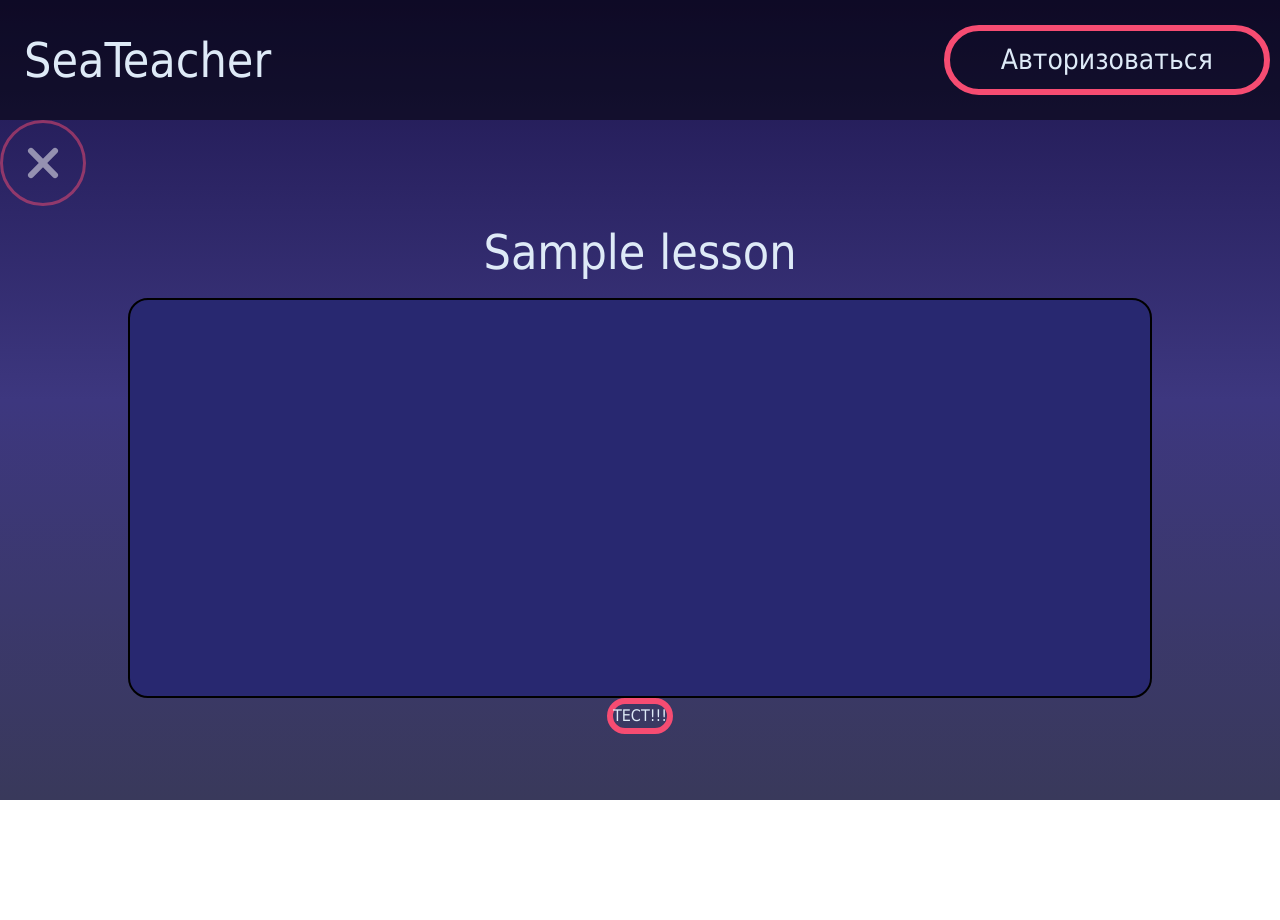
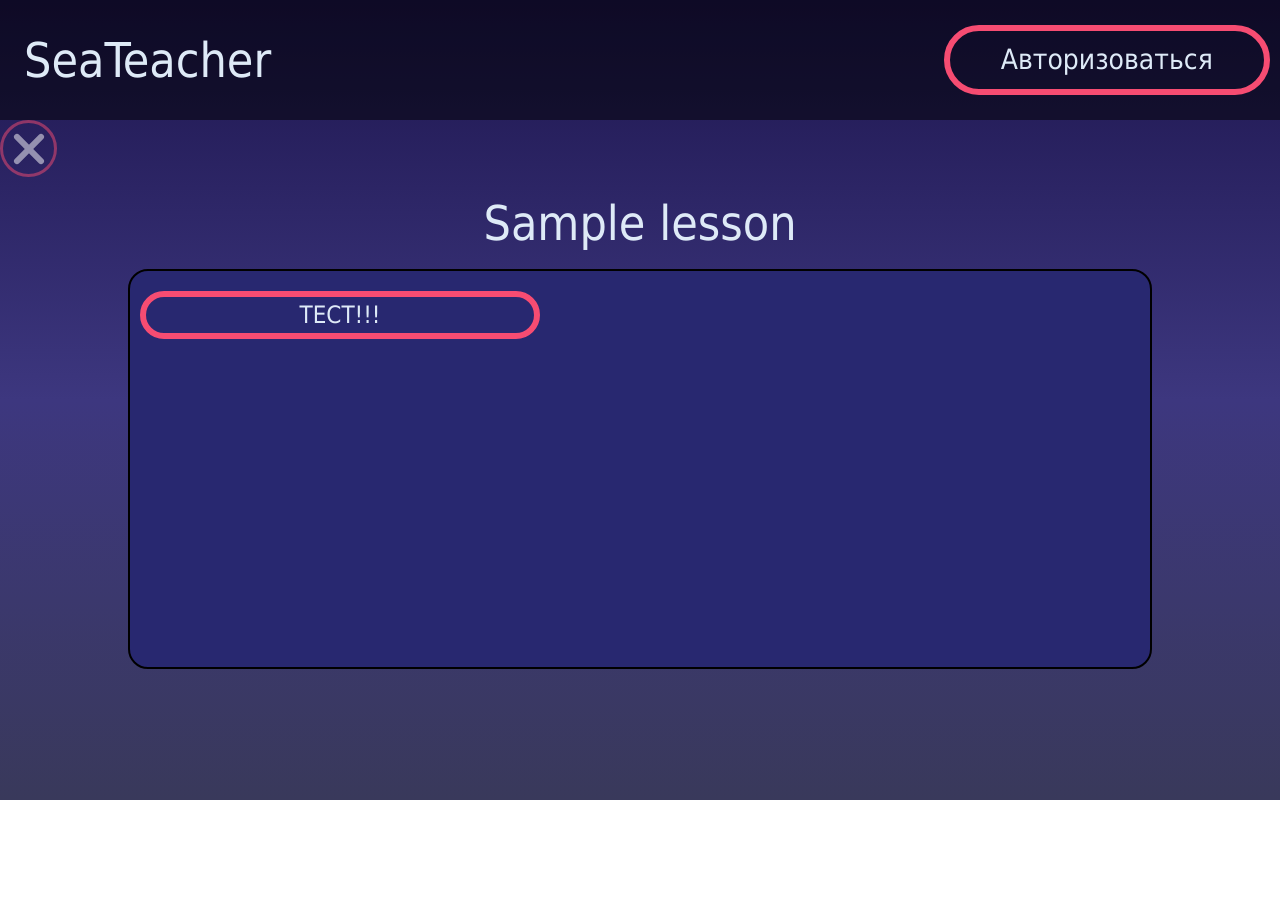
Before and after one commit to colornew/SeaTeacher, a Flask app: page /lesson/1 in a window 1280 px wide. Run offline with Flask 2, Linux system fonts and the light colour scheme; tables that the repository leaves empty hold one stand-in row (values such as "Sample post"); parts of the project's set-up code (start-up, migrations or seed data) failed here and were passed over.

Commit message:
Correct position button test

```diff
--- a/static/css/lesson.css
+++ b/static/css/lesson.css
@@ -9,7 +9,7 @@
     border-radius: 20px;
     background: #282870;
     font-size: x-large;
-    max-height: 70vh;
+    max-height: 68vh;
 }
 
 .lesson-name {
@@ -19,6 +19,7 @@
 }
 
 .content-block {
+    word-wrap: break-word;
     margin: 10px 0 0 0;
 }
 
@@ -47,7 +48,6 @@
 }
 
 .video {
-    width: 100%;
 }
 
 .btn-close {
@@ -55,8 +55,8 @@
     padding: 0;
     border: 3px solid #F64C72;
     border-radius: 50%;
-    width: 80px;
-    height: 80px;
+    width: 4vw;
+    height: 4vw;
     display: flex;
     flex-flow: column nowrap;
     justify-content: center;
@@ -120,6 +120,9 @@
 }
 
 .test-button {
+    align-items: center;
+    text-align: center;
+    width: 40%;
     transition: transform .3s;
     text-decoration: none;
     display: block;
--- a/static/css/navbar.css
+++ b/static/css/navbar.css
@@ -64,3 +64,7 @@
 li > a:hover {
     background-color: black !important;
 }
+
+.btn-group-lg > .btn, .btn-lg {
+    padding: .5rem 3rem;
+}
--- a/static/scripts/lesson.js
+++ b/static/scripts/lesson.js
@@ -112,3 +112,6 @@
         txt += char
     }
 }
+
+let block = document.body.getElementsByClassName('test-button')[0]
+blockContent.appendChild(block)
```
Also changed, not shown: db.sqlite.
